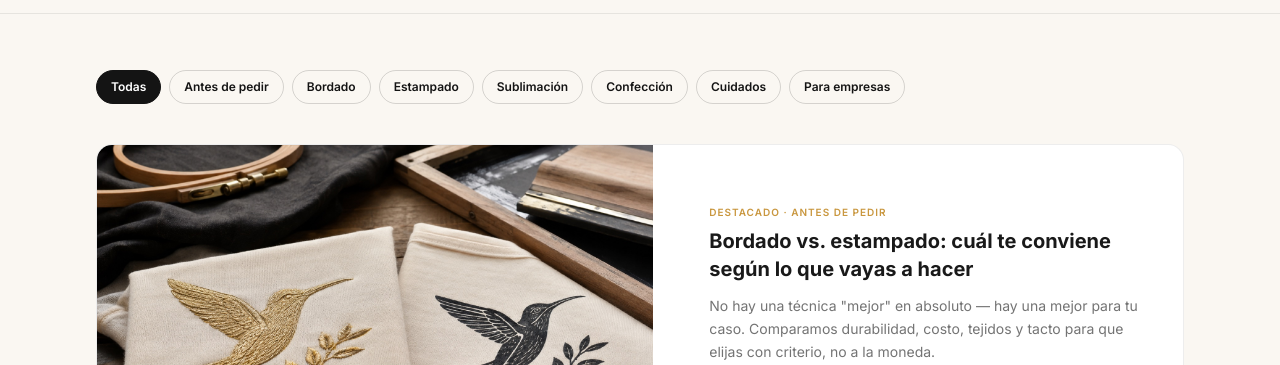
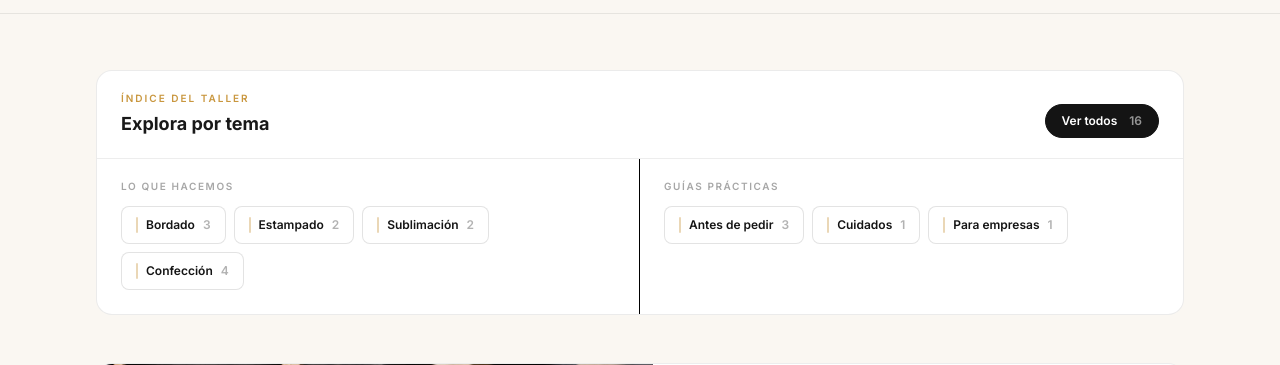
Before and after one commit to PauloModZz/alburqtex_pagina_web, a React (Vite) app: page /blog in a window 1280 px wide. Shown: the part 185-550 px from the top of the page. Built offline with nearby package versions, Linux system fonts and the light colour scheme; no server answers; the HTML template or start-up script is replaced by a standard one.

Commit message:
Reorganizar filtros del blog

```diff
--- a/src/components/blog/BlogIndexPage.tsx
+++ b/src/components/blog/BlogIndexPage.tsx
@@ -1,4 +1,5 @@
 import { useMemo, useState } from 'react';
+import type { CSSProperties } from 'react';
 import { Link } from 'react-router-dom';
 import { ArrowRight, Clock } from 'lucide-react';
 import PageHeader from '../layout/PageHeader';
@@ -10,6 +11,10 @@ import { useSeo } from '../../lib/seo';
 
 const GOLD = '#C9973F';
 const PAGE_SIZE = 9;
+const CATEGORY_GROUPS: { label: string; items: Categoria[] }[] = [
+  { label: 'Lo que hacemos', items: ['bordado', 'estampado', 'sublimacion', 'confeccion'] },
+  { label: 'Guías prácticas', items: ['antes-de-pedir', 'cuidados', 'para-empresas'] },
+];
 
 function formatFecha(iso: string) {
   return new Date(iso).toLocaleDateString('es-EC', { day: 'numeric', month: 'long', year: 'numeric' });
@@ -27,6 +32,14 @@ export default function BlogIndexPage() {
   });
 
   const featured = BLOG_POSTS.find((p) => p.destacado) ?? BLOG_POSTS[0];
+  const categoryCounts = useMemo(
+    () =>
+      BLOG_POSTS.reduce<Partial<Record<Categoria, number>>>((counts, post) => {
+        counts[post.categoria] = (counts[post.categoria] ?? 0) + 1;
+        return counts;
+      }, {}),
+    [],
+  );
   const rest = useMemo(
     () =>
       BLOG_POSTS.filter((p) => p.slug !== featured.slug).filter((p) => !categoria || p.categoria === categoria),
@@ -42,35 +55,69 @@ export default function BlogIndexPage() {
       />
 
       <main className="max-w-6xl mx-auto px-4 sm:px-8 py-10 sm:py-14">
-        <div className="mb-10 flex flex-wrap gap-2">
+        <section
+          aria-label="Filtrar artículos por tema"
+          className="mb-12 overflow-hidden rounded-2xl border bg-white"
+          style={{ borderColor: 'rgba(0,0,0,0.08)' }}
+        >
+          <div className="flex flex-col gap-4 border-b px-5 py-5 sm:flex-row sm:items-end sm:justify-between sm:px-6" style={{ borderColor: 'rgba(0,0,0,0.07)' }}>
+            <div>
+              <p className="text-[10px] font-semibold uppercase tracking-[0.2em]" style={{ color: GOLD }}>Índice del taller</p>
+              <h2 className="mt-1 text-lg font-bold text-black/90">Explora por tema</h2>
+            </div>
             <button
               type="button"
               onClick={() => setCategoria(null)}
-            className="text-xs font-semibold rounded-full px-3.5 py-2 border transition-colors"
-            style={
-              categoria === null
-                ? { backgroundColor: '#141414', color: '#fff', borderColor: '#141414' }
-                : { backgroundColor: 'transparent', color: '#141414', borderColor: 'rgba(0,0,0,0.15)' }
-            }
+              aria-pressed={categoria === null}
+              className="group inline-flex w-fit items-center gap-3 rounded-full border px-4 py-2 text-xs font-semibold transition-colors focus-visible:outline-none focus-visible:ring-2 focus-visible:ring-offset-2"
+              style={{
+                backgroundColor: categoria === null ? '#141414' : '#FAF7F2',
+                color: categoria === null ? '#fff' : '#141414',
+                borderColor: categoria === null ? '#141414' : 'rgba(0,0,0,0.1)',
+                '--tw-ring-color': GOLD,
+              } as CSSProperties}
             >
-            Todas
+              Ver todos
+              <span className={categoria === null ? 'text-white/55' : 'text-black/35'}>{BLOG_POSTS.length}</span>
             </button>
-          {(Object.keys(CATEGORIA_LABEL) as Categoria[]).map((cat) => (
+          </div>
+
+          <div className="grid gap-0 sm:grid-cols-2 sm:divide-x" style={{ borderColor: 'rgba(0,0,0,0.07)' }}>
+            {CATEGORY_GROUPS.map((group) => (
+              <div key={group.label} className="min-w-0 px-5 py-5 sm:px-6">
+                <p className="mb-3 text-[10px] font-semibold uppercase tracking-[0.16em] text-black/35">{group.label}</p>
+                <div className="-mx-1 flex gap-2 overflow-x-auto px-1 pb-1 [scrollbar-width:none] [&::-webkit-scrollbar]:hidden sm:flex-wrap">
+                  {group.items.map((cat) => {
+                    const active = categoria === cat;
+                    return (
                       <button
                         key={cat}
                         type="button"
-              onClick={() => setCategoria(cat)}
-              className="text-xs font-semibold rounded-full px-3.5 py-2 border transition-colors"
-              style={
-                categoria === cat
-                  ? { backgroundColor: '#141414', color: '#fff', borderColor: '#141414' }
-                  : { backgroundColor: 'transparent', color: '#141414', borderColor: 'rgba(0,0,0,0.15)' }
-              }
+                        onClick={() => setCategoria(active ? null : cat)}
+                        aria-pressed={active}
+                        className="relative inline-flex shrink-0 items-center gap-2 overflow-hidden rounded-lg border px-3.5 py-2.5 text-xs font-semibold transition-all hover:-translate-y-0.5 hover:shadow-sm focus-visible:outline-none focus-visible:ring-2 focus-visible:ring-offset-2"
+                        style={{
+                          backgroundColor: active ? '#141414' : '#fff',
+                          color: active ? '#fff' : '#141414',
+                          borderColor: active ? '#141414' : 'rgba(0,0,0,0.11)',
+                          '--tw-ring-color': GOLD,
+                        } as CSSProperties}
                       >
+                        <span
+                          aria-hidden="true"
+                          className="h-4 w-0.5 rounded-full transition-colors"
+                          style={{ backgroundColor: active ? GOLD : 'rgba(201,151,63,0.38)' }}
+                        />
                         {CATEGORIA_LABEL[cat]}
+                        <span className={active ? 'text-white/45' : 'text-black/30'}>{categoryCounts[cat] ?? 0}</span>
                       </button>
+                    );
+                  })}
+                </div>
+              </div>
             ))}
           </div>
+        </section>
         {!categoria && (
           <Reveal>
           <Link
```
Lines whose indentation alone changed are shown as unchanged.
